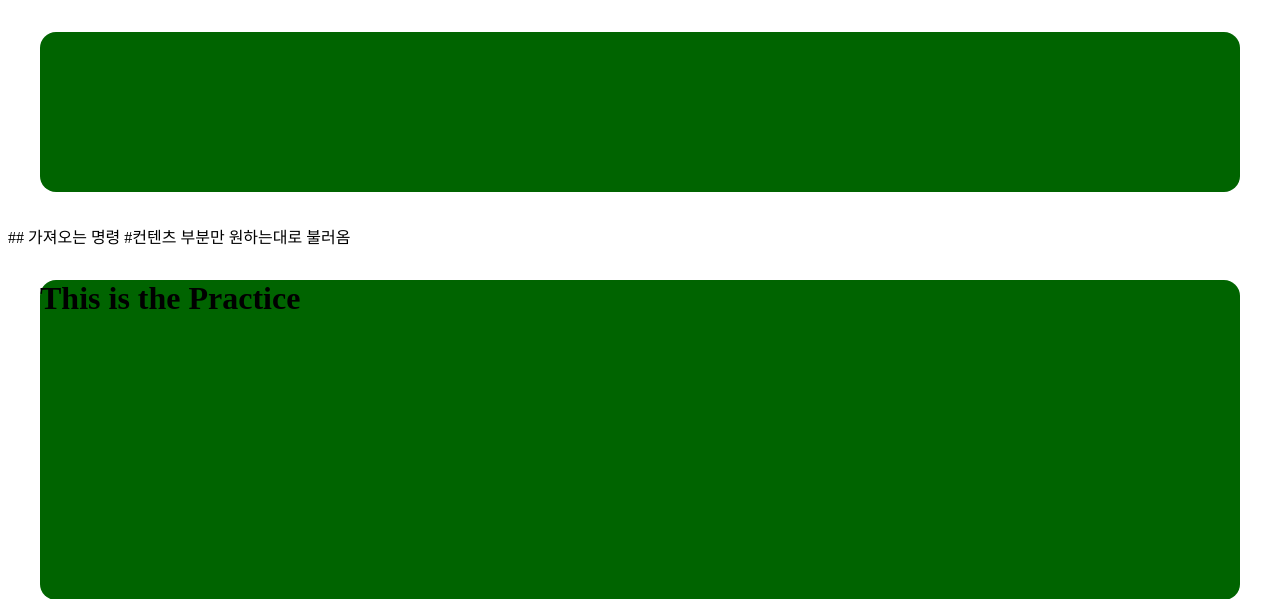
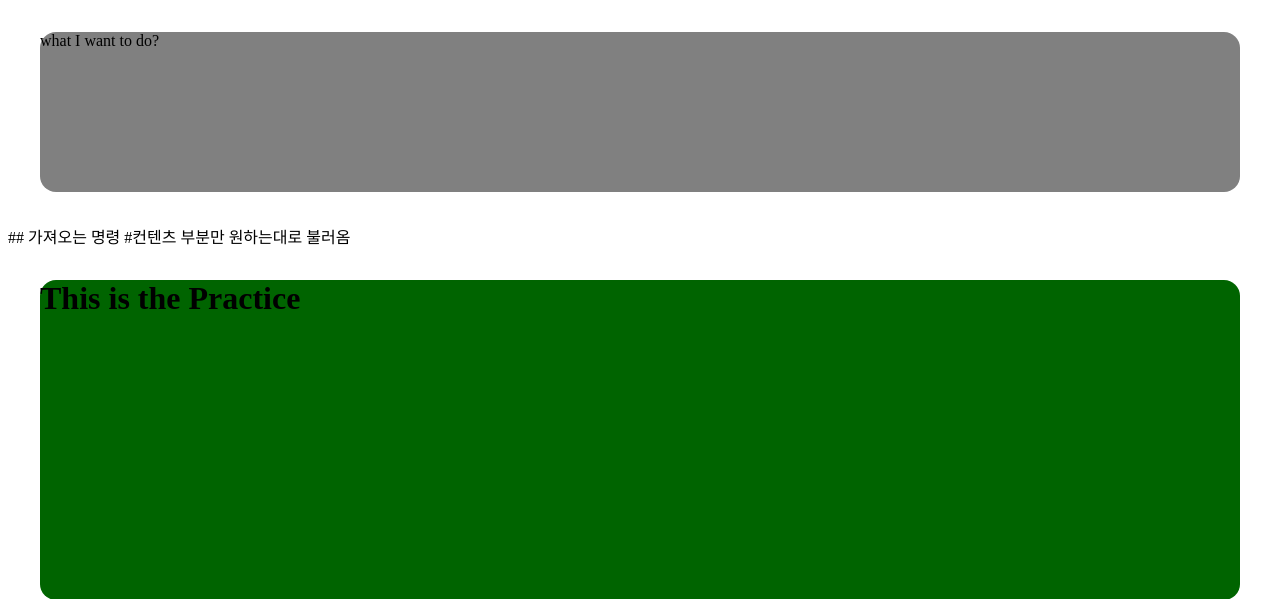
Before and after one commit to JururuK/Class_Web, a Django app: page /practice/exercise/ in a window 1280 px wide. Shown: the top 599 px of the page. Run offline with Django 3.2, Linux system fonts and the light colour scheme; parts of the project's set-up code (start-up, migrations or seed data) failed here and were passed over.

Commit message:
7/6 class commit 1

```diff
--- a/practice/templates/practice/exercise.html
+++ b/practice/templates/practice/exercise.html
@@ -1,6 +1,7 @@
 {% extends 'base.html' %}
 
 {% block content %}  #컨텐츠 부분만 원하는대로 불러옴
+
 <div style=" height : 20rem; background-color: darkgreen; margin: 2rem; border-radius: 1rem">
     <h1>This is the Practice</h1>
 </div>
--- a/templates/header.html
+++ b/templates/header.html
@@ -1,3 +1,3 @@
-<div style=" height : 10rem; background-color: darkgreen; margin: 2rem; border-radius: 1rem">
-
+<div style=" height : 10rem; background-color: grey; margin: 2rem; border-radius: 1rem">
+<p> what I want to do?</p>
 </div>
```
